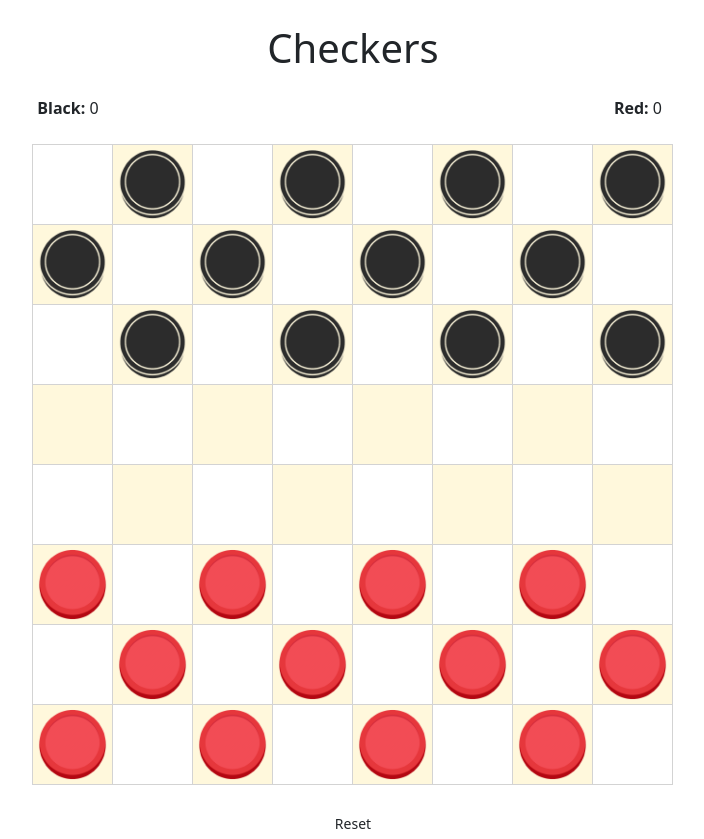
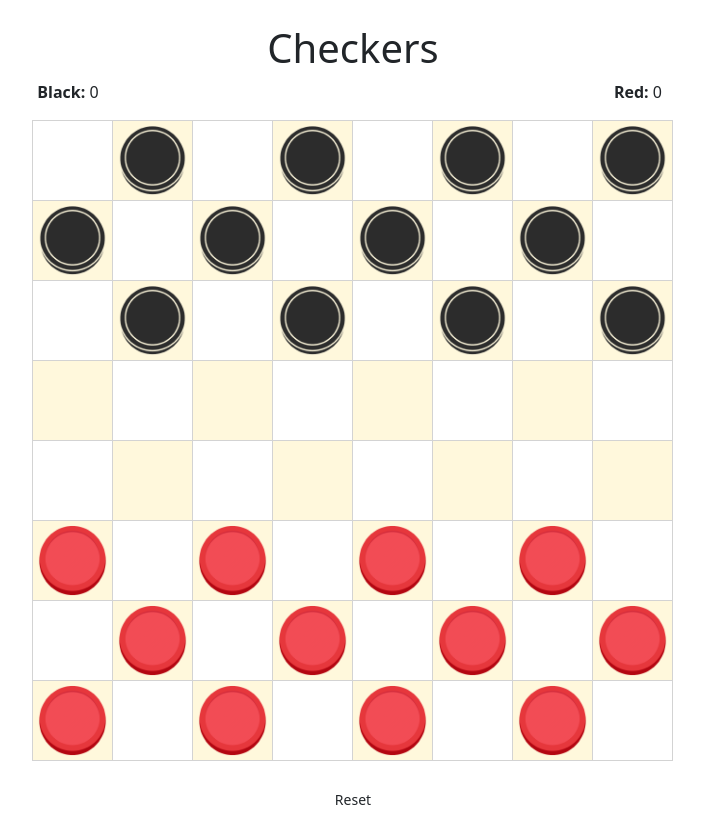
Before and after one commit to colinrobertbrooks/checkers, a React (Create React App) app: page / in a window 1280 px wide. Shown: the whole page, without its empty margins (287-991 px from the left). Built offline with nearby package versions, Linux system fonts and the light colour scheme.

Commit message:
tweak spacing

```diff
--- a/src/components/App.tsx
+++ b/src/components/App.tsx
@@ -91,7 +91,7 @@ const App = () => {
 
   return (
     <div className="container">
-      <h1 className="mt-4 mb-4 text-center">Checkers</h1>
+      <h1 className="mt-4 mb-2 text-center">Checkers</h1>
       <Score
         countBlack={countPieces(PieceFill.Black)}
         countRed={countPieces(PieceFill.Red)}
--- a/src/components/Reset.tsx
+++ b/src/components/Reset.tsx
@@ -3,7 +3,7 @@ interface IResetProps {
 }
 
 const Reset = ({ reset }: IResetProps) => (
-  <div className="row mt-4 text-center">
+  <div className="row mt-4 mb-2 text-center">
     <div className="col-12">
       <button className="btn btn-sm" onClick={reset}>
         Reset
--- a/src/components/Score.tsx
+++ b/src/components/Score.tsx
@@ -6,7 +6,7 @@ interface IScoreProps {
 }
 
 const Score = ({ countBlack, countRed }: IScoreProps) => (
-  <div className="row mb-4 text-center">
+  <div className="row mb-3 text-center">
     <div className="col-6">
       <strong>Black:</strong> {INITIAL_PIECE_COUNT_PER_TEAM - countRed}
     </div>
```
